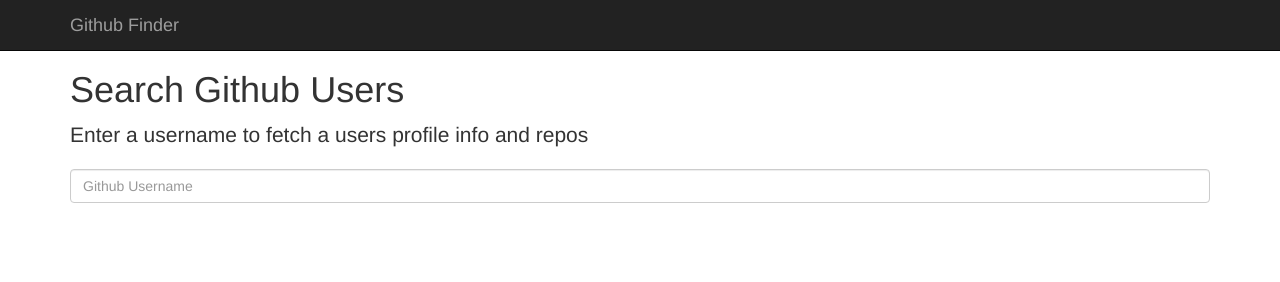
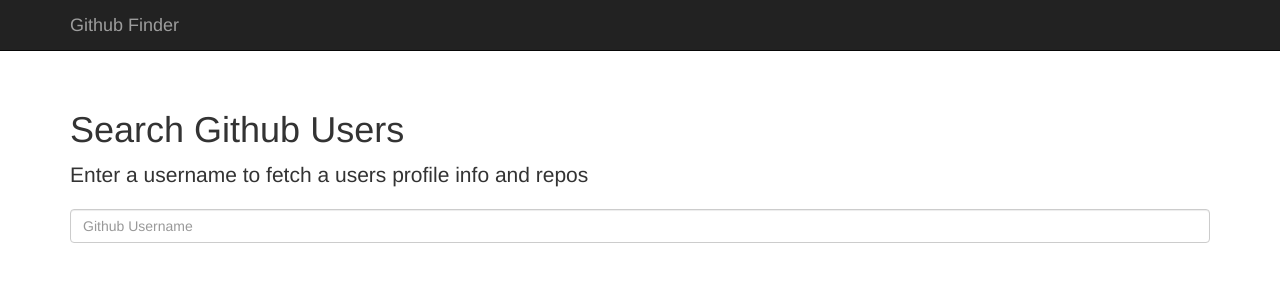
Before and after one commit to TheJSGirl/githubfinder, a plain HTML site: page index.html in a window 1280 px wide. Drawn offline with nearby package versions, Linux system fonts and the light colour scheme.

Commit message:
fixes minor

```diff
--- a/index.html
+++ b/index.html
@@ -1,3 +1,5 @@
+
+
 <!DOCTYPE html>
 <html lang="en">
   <head>
@@ -8,6 +10,8 @@
     <!-- Bootstrap core CSS -->
     <link href="http://bootswatch.com/simplex/bootstrap.min.css" rel="stylesheet">
     <link rel="stylesheet" href="css/style.css">
+
+
   </head>
 
   <body>
@@ -33,7 +37,7 @@
 
     <div class="container">
 
-      <div class="searchContainer">
+      <div class="searchContainer"><br><br>
         <h1>Search Github Users</h1>
         <p class="lead">Enter a username to fetch a users profile info and repos</p>
         <input type="text" id="searchUser" class="form-control" placeholder="Github Username">
```
